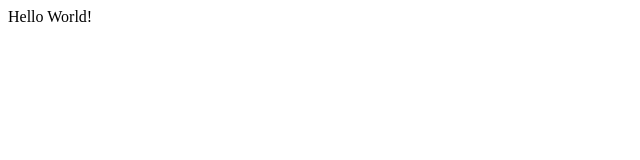
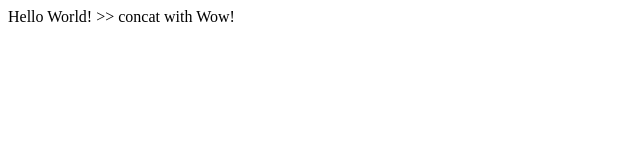
Before and after one commit to jatuponnop/jatuponnop-github, a plain HTML site: page index.html in a window 1280 px wide. Shown: the whole page, without its empty margins (0-640 px from the left). Drawn offline with Linux system fonts and the light colour scheme.

Commit message:
add >> concat with Wow!

```diff
--- a/index.html
+++ b/index.html
@@ -9,7 +9,7 @@
 </head>
 
 <body>
-  Hello World!
+  Hello World! >> concat with Wow!
 </body>
 
 </html>
```
